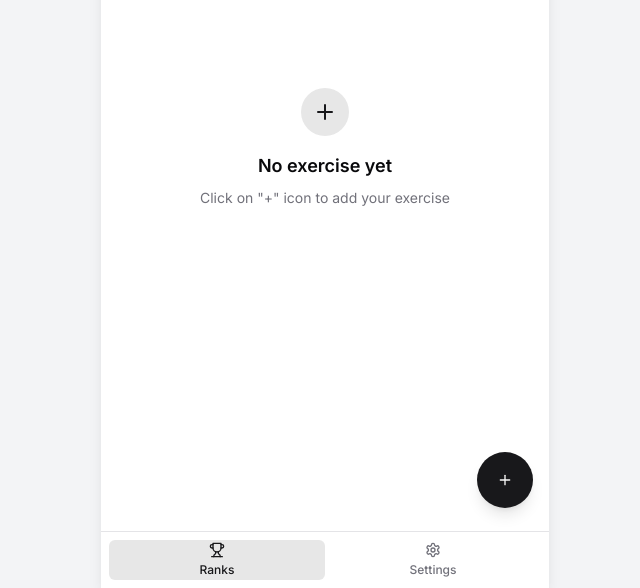
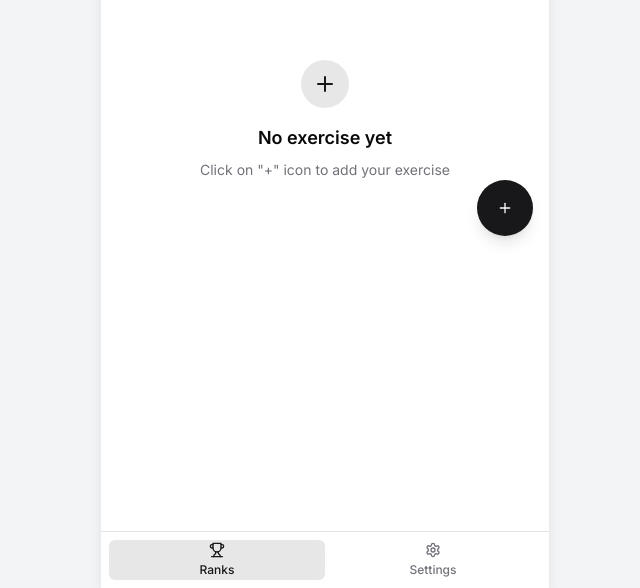
Before and after one commit to barlydjaja/heavy-lifter, a Next.js app: page / in a window 1280 px wide. Shown: the part 212-800 px from the top of the page, without its empty margins (315-955 px from the left). Built offline with nearby package versions, Linux system fonts and the light colour scheme.

Commit message:
fix: floating button position

```diff
--- a/app/page.tsx
+++ b/app/page.tsx
@@ -39,7 +39,8 @@ export default function RanksPage() {
   }
 
   return (
-    <div className="flex-1 relative p-4 space-y-4 mb-20">
+    <div className="flex-1 relative">
+      <div className="p-4 space-y-4 mb-20">
         {exercises.map((exercise) => (
           <ExerciseCard
             key={exercise.name}
@@ -47,6 +48,7 @@ export default function RanksPage() {
             metrics={userSettings.metrics}
           />
         ))}
+      </div>
 
       <AddExerciseDialog />
     </div>
--- a/components/shared/add-exercise-dialog.tsx
+++ b/components/shared/add-exercise-dialog.tsx
@@ -64,7 +64,7 @@ export function AddExerciseDialog({ defaultExercise, open: controlledOpen, onOpe
           </Button>
         ) : (
           <Button
-            className="absolute bottom-0 right-4 h-14 w-14 rounded-full shadow-lg"
+            className="sticky bottom-20 left-96 h-14 w-14 rounded-full shadow-lg"
             size="icon"
           >
             <Plus className="h-6 w-6" />
```
Lines whose indentation alone changed are shown as unchanged.
